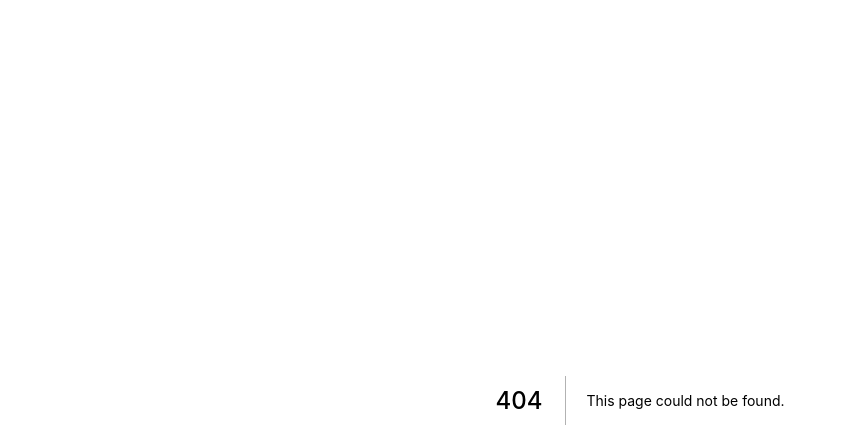
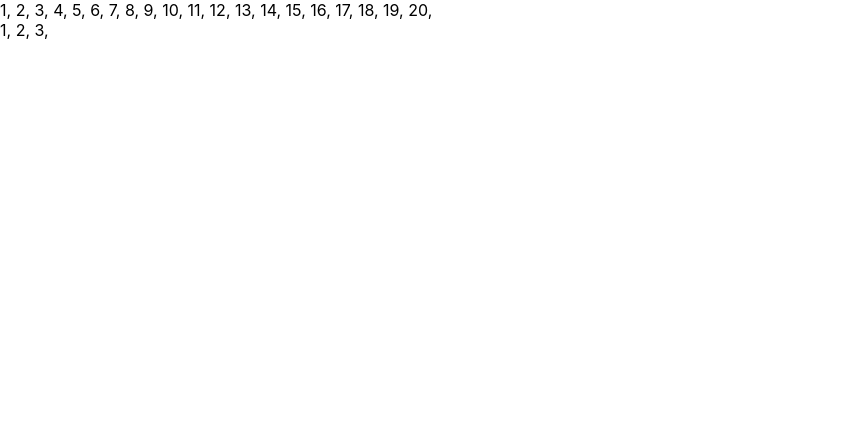
Before and after one commit to israelbulcaotavares/revisao-react-nextjs, a Next.js app: page /basicos/lista3 in a window 1280 px wide. Before the commit this address had no page. Shown: the top 448 px of the page, without its empty margins (0-847 px from the left). Built offline with nearby package versions, Linux system fonts and the light colour scheme.

Commit message:
Desafio Lista - Resposta #03

```diff
--- /dev/null
+++ b/pages/basicos/lista3.jsx
@@ -0,0 +1,18 @@
+function gerarLista(final = 15) {
+    const lista = []
+
+    for(let i = 1; i<= final;i++){
+        lista.push(<span>{i}, </span>)
+    }
+
+    return lista
+}
+
+export default function lista2() {
+    return (
+        <div>
+            <div>{gerarLista(20)}</div>
+            <div> {gerarLista(3)}</div>
+        </div>
+    )
+}
```
